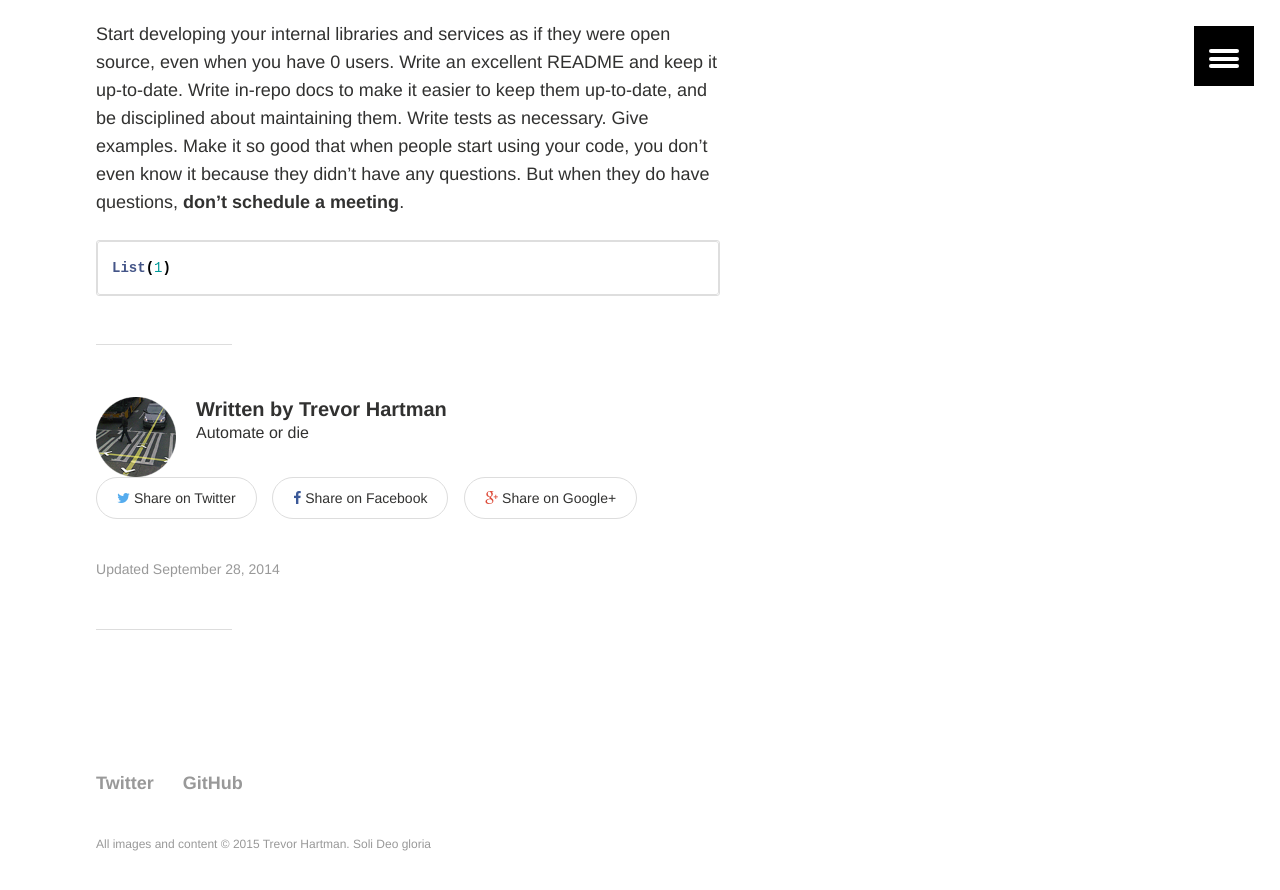
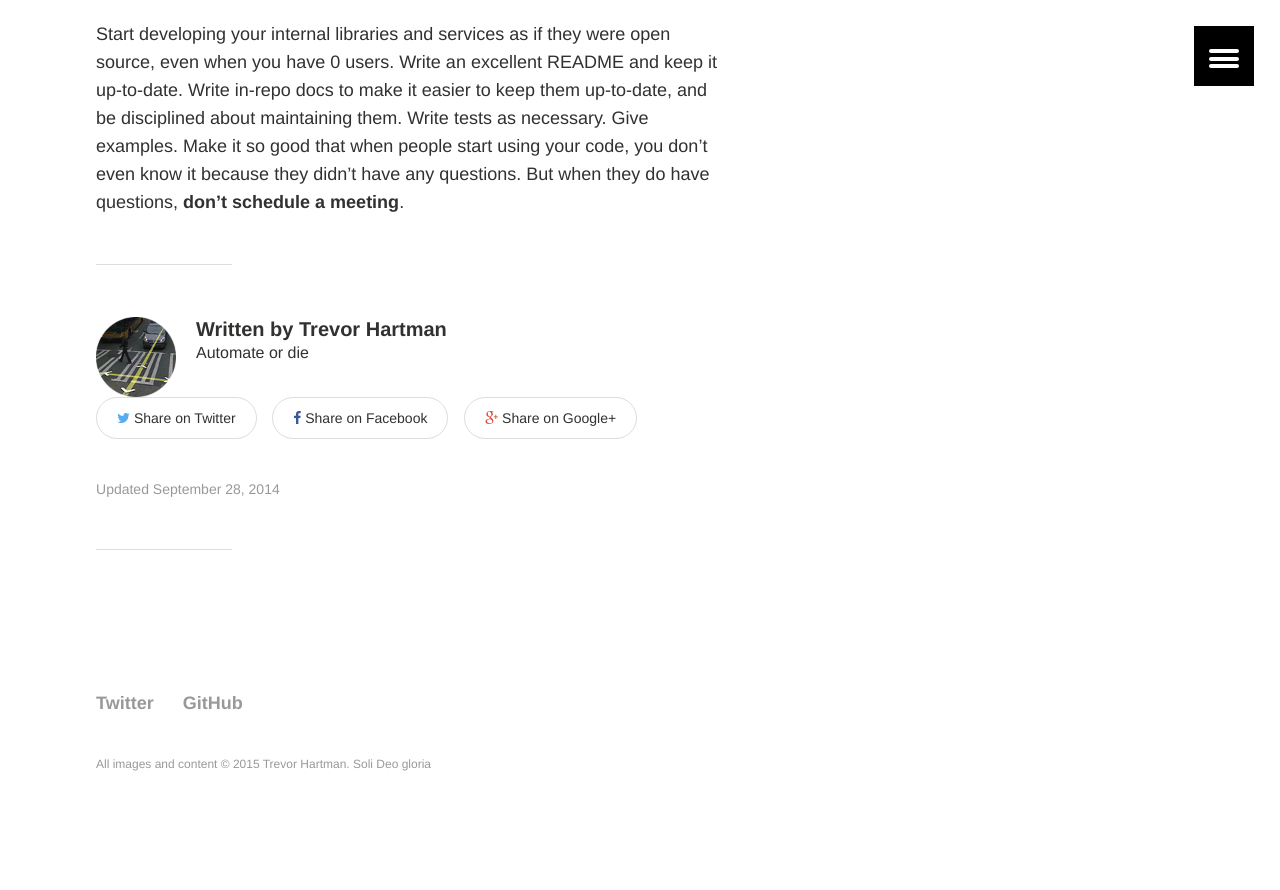
Before and after one commit to devth/devth.github.com, a Jekyll site: the page built from _posts/2014-09-28-open-source-culture.md, in a window 1280 px wide and 900 px high, scrolled down 1657 px. Shown: the top 890 px of the window. Built offline with Jekyll 4.4.1, drawn with Linux system fonts in a browser that asks for light colours; comment, search, counter and statistics services are not loaded; after the commit the page ends 2507 px from its top, so only the background shows below that.

Commit message:
Remove test code from poen source

````diff
--- a/_posts/2014-09-28-open-source-culture.md
+++ b/_posts/2014-09-28-open-source-culture.md
@@ -55,7 +55,3 @@ disciplined about maintaining them. Write tests as necessary. Give examples.
 Make it so good that when people start using your code, you don't even know it
 because they didn't have any questions. But when they do have questions, **don't
 schedule a meeting**.
-
-``` scala
-List(1)
-```
````
